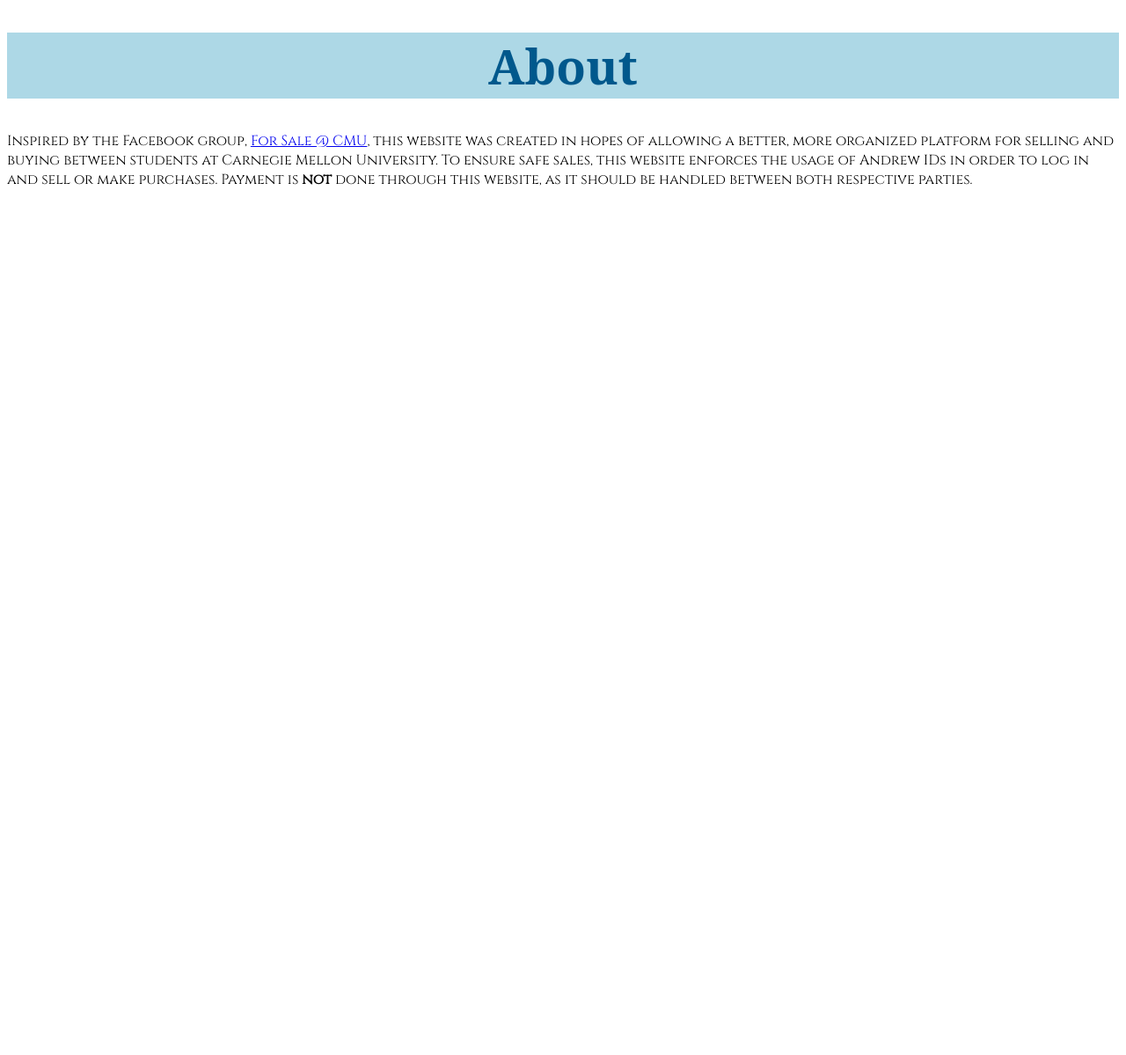
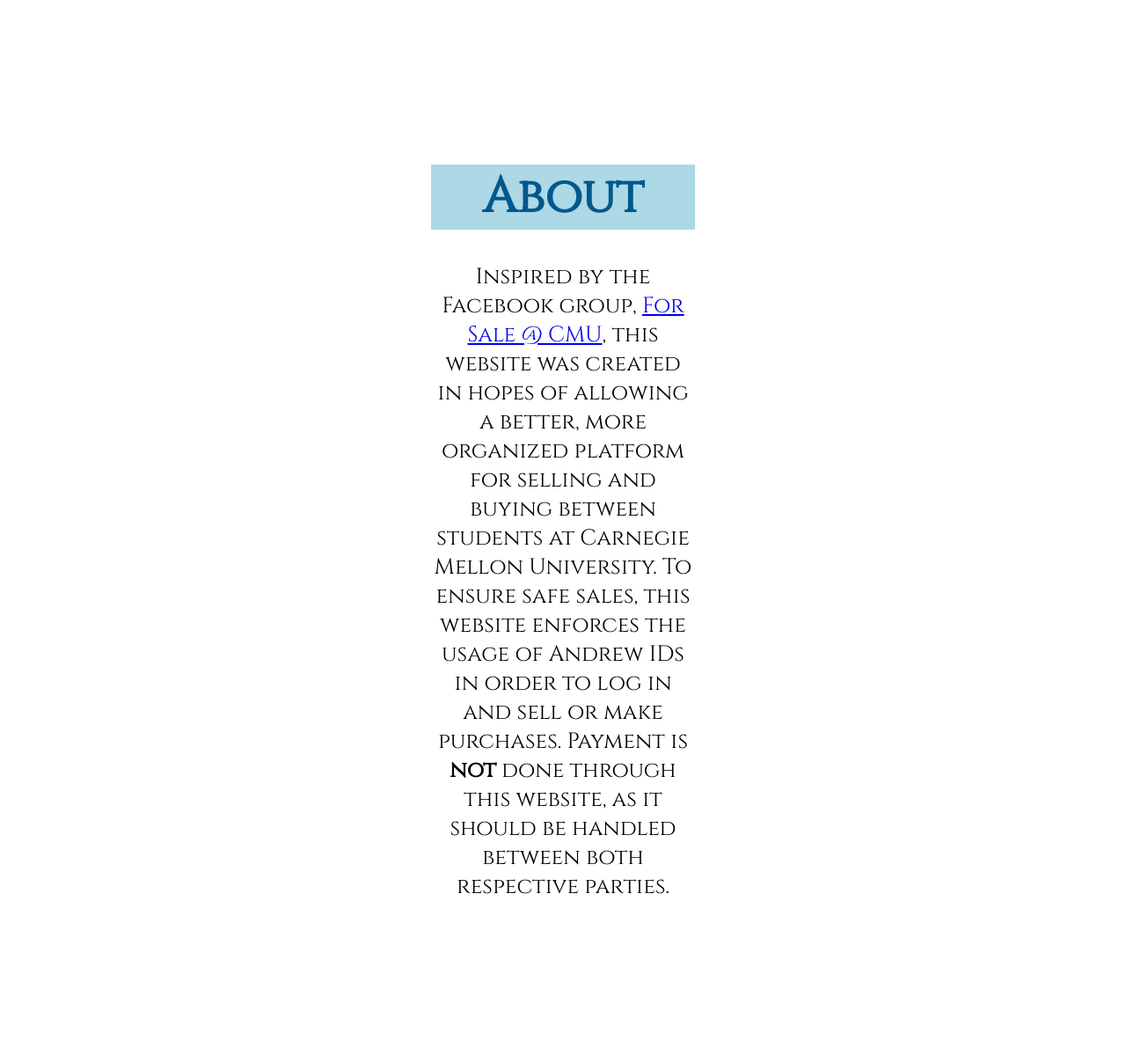
Before and after one commit to zhaorz/cmu-sells, a Flask app: page /about in a window 1280 px wide. Shown: the whole page at 88% size. Before the commit the page ends 211 px from the top, so only its background shows below. Run offline with Flask 2, Linux system fonts and the light colour scheme.

Commit message:
Add life

```diff
--- a/app/static/style.css
+++ b/app/static/style.css
@@ -1,5 +1,8 @@
 html {
     font-family: 'Cinzel', serif;
+    text-align: center;
+    font-size: 25px
+    ;
 }
 
 
@@ -7,8 +10,23 @@ h1 {
     color: rgb(0, 88, 140);
     background-color: lightblue;
     text-align: center;
-    font-family: "Serif";
+    font-family: 'Cinzel', serif;
     font-size: 55px;
+}
+
+.content {
+
+    width: 50%;
+
+    max-width: 300px;
+
+    margin: 100px auto;
+
+    padding: 50px;
+
+    background-color: white;
+
+    text-align: center;
 }
 
 #footer {
```
